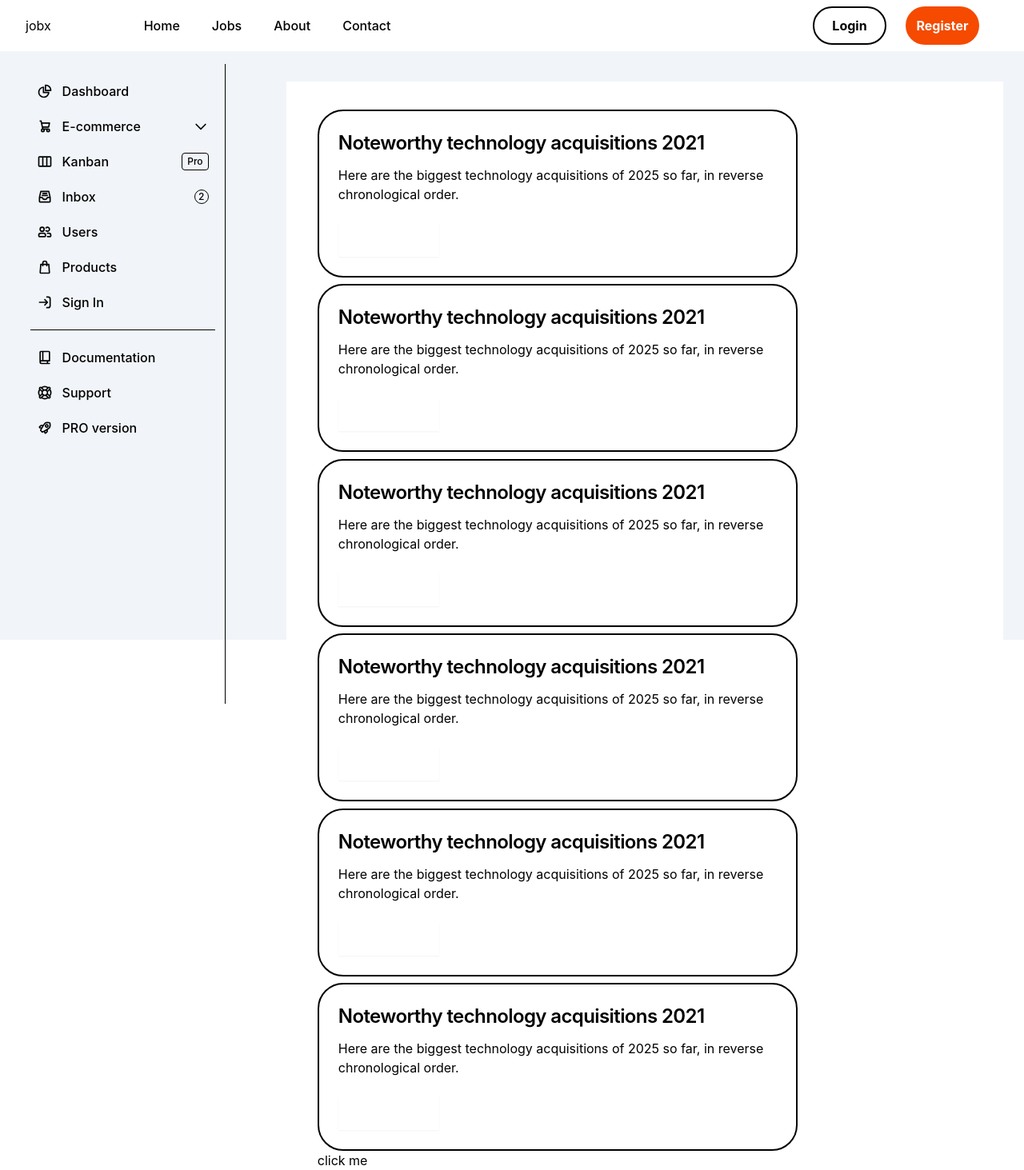
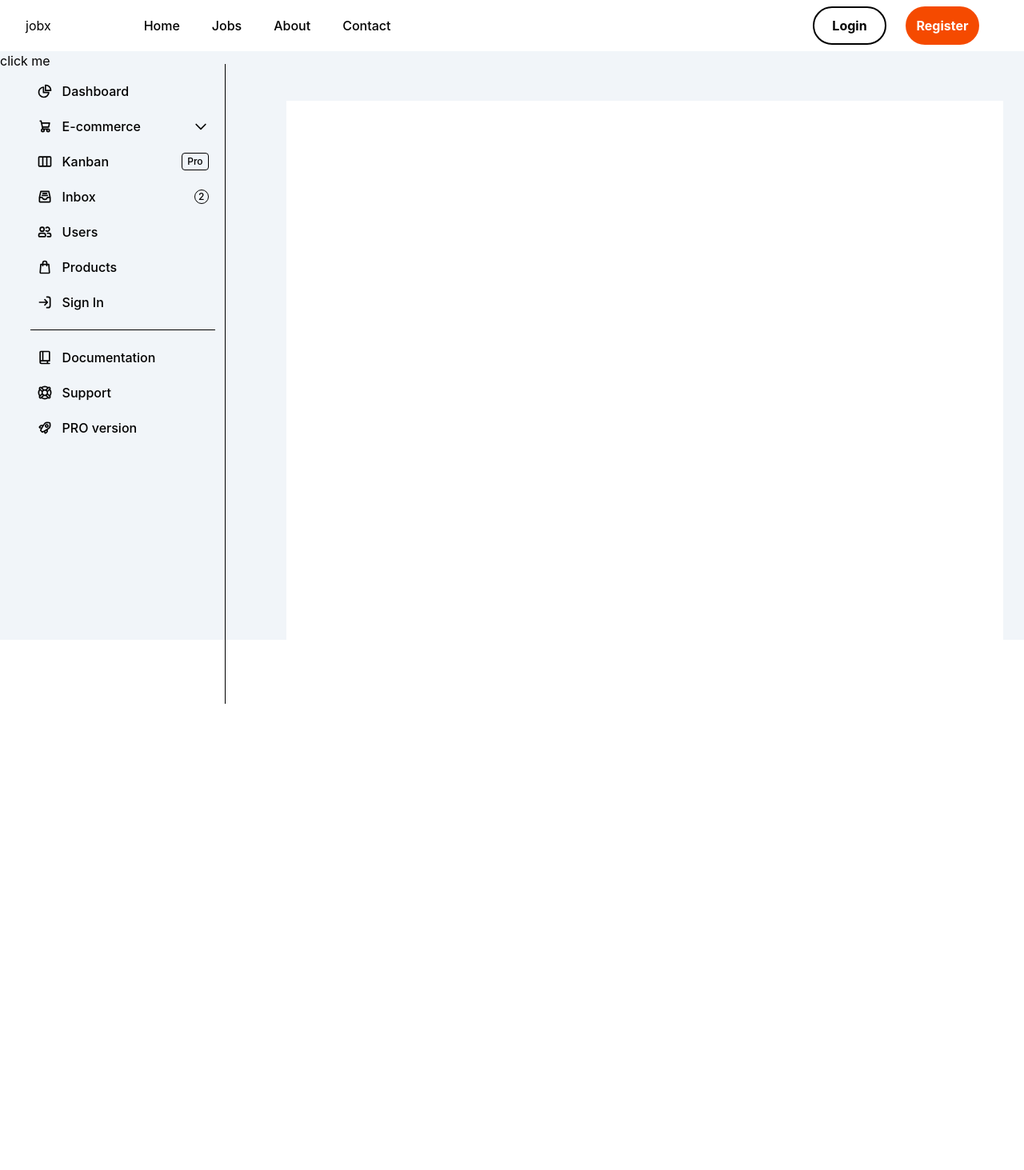
Before and after one commit to developranadr18vit25/JobX-Frontend, a React (Vite) app: page /jobs in a window 1280 px wide. Shown: the whole page at 80% size. After the commit the page ends 926 px from the top, so only its background shows below. Built offline with nearby package versions, Linux system fonts and the light colour scheme.

Commit message:
Displaying jobs data on frontend

```diff
--- a/src/api/getData.js
+++ b/src/api/getData.js
@@ -35,7 +35,9 @@ const getAvailableJobs = async () => {
 
             }
         )
-        console.log(res.data.Jobs)
+
+        return res;
+        // console.log(res.data.Jobs)
 
     } catch (error) {
         console.log(error)
--- a/src/components/DisplayBody.jsx
+++ b/src/components/DisplayBody.jsx
@@ -1,8 +1,22 @@
 import React from 'react'
 import JobCard from './JobCard'
 import api from '../api/getData'
+import { useState } from 'react'
+
 
 function DisplayBody() {
+
+  const [Jobs, setJobs] = useState("");
+
+  const getAllJobs = async () => {
+
+    const res = await api.getAvailableJobs();
+
+    console.log(res.data.Jobs);
+
+    setJobs(res.data.Jobs);
+  }
+
   return (
     <>
 
@@ -96,19 +110,29 @@ function DisplayBody() {
         </div>
       </aside>
 
-      <div className='w-[70%] min-h-screen bg-white ml-[28%] mt-[3%] pl-[3%] pt-[2%]'>
+
+
+      <button onClick={getAllJobs}> click me</button>
+
+      <div className='w-[70%] min-h-screen bg-white ml-[28%] mt-[3%] pl-[3%] pt-[2%]'
+      >
+
+
+        {/* <JobCard />
         <JobCard />
         <JobCard />
         <JobCard />
         <JobCard />
-        <JobCard />
-        <JobCard />
-        <button onClick={api.getAvailableJobs}> click me</button>
+        <JobCard /> */}
+
+
       </div>
 
     </>
 
   )
+
 }
 
+
 export default DisplayBody
```
